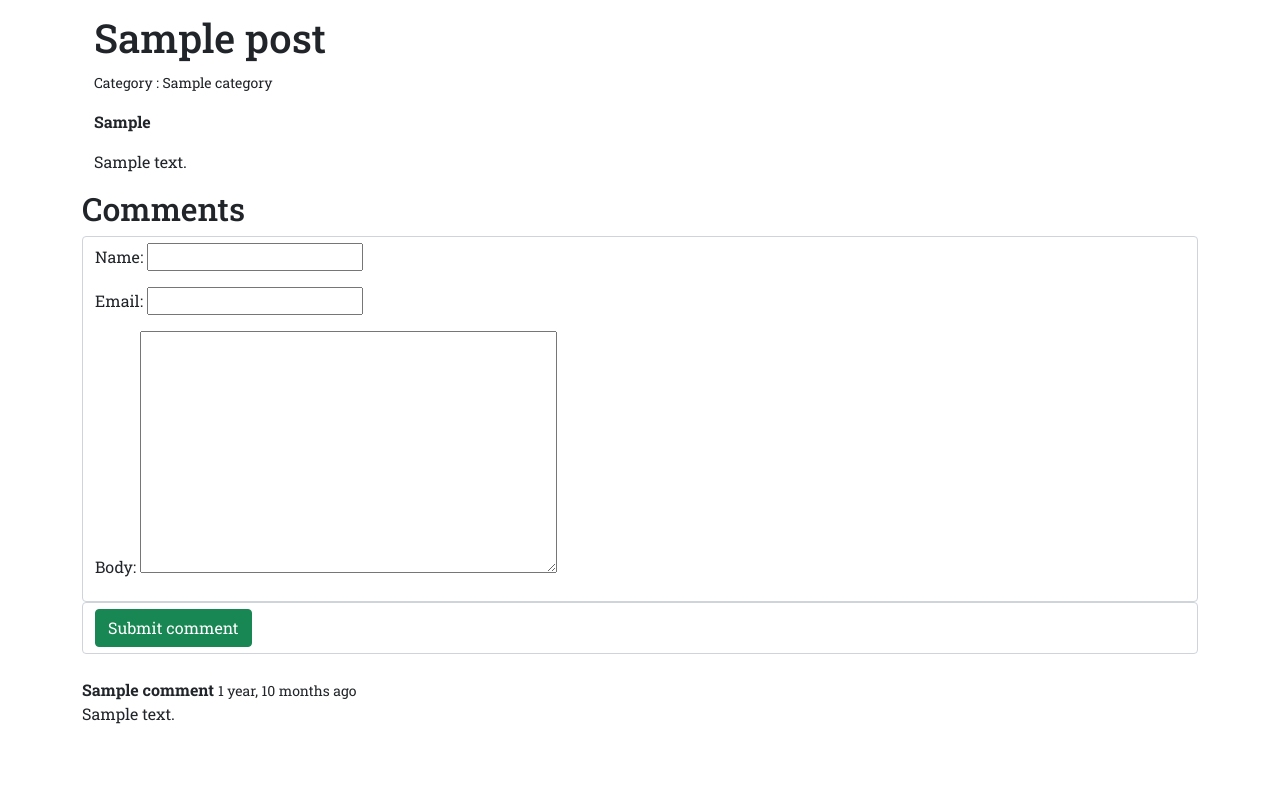
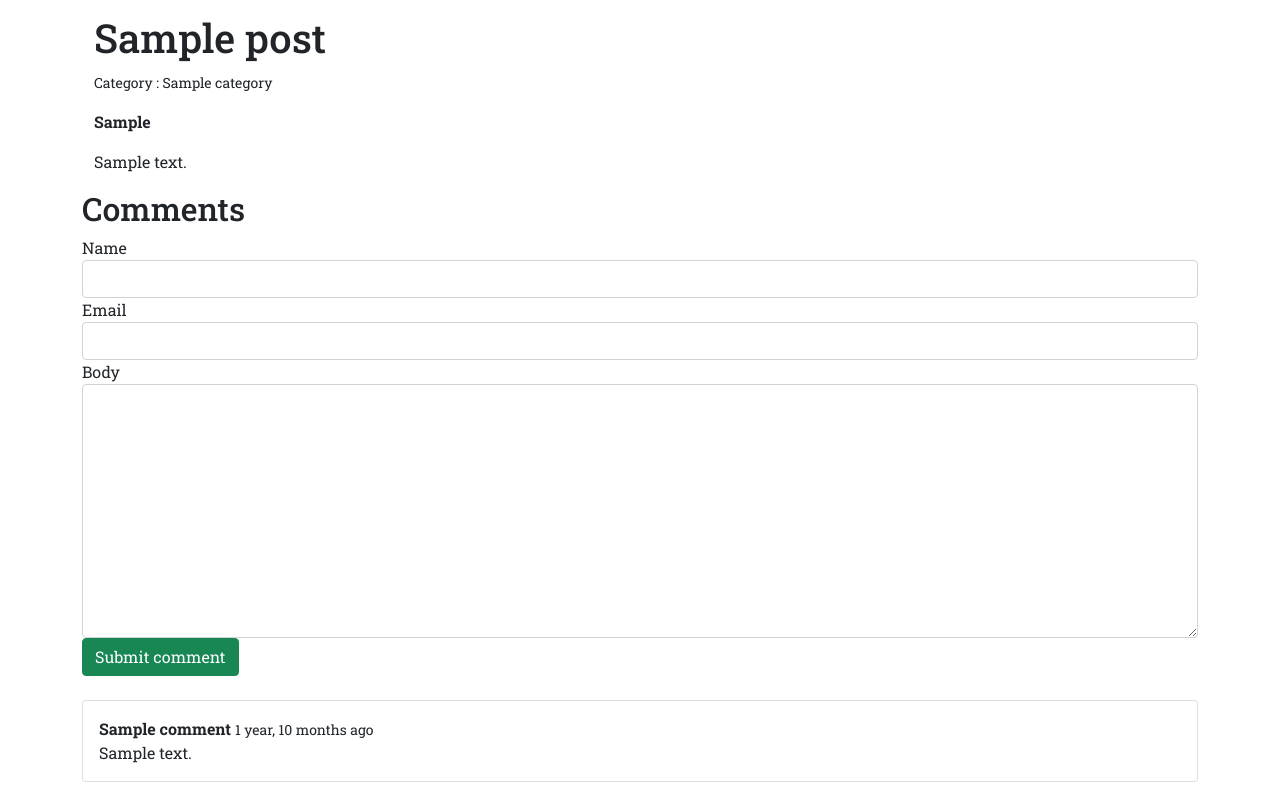
Before and after one commit to ridhotamma/tugas-blog, a Django app: a page that uses blog_project/blog/templates/blog/detail.html in a window 1280 px wide. Shown: the part 530-1336 px from the top of the page. Before the commit the page ends 1254 px from the top, so only its background shows below. Run offline with Django 3.2, Linux system fonts and the light colour scheme; tables that the repository leaves empty hold one stand-in row (values such as "Sample post"); grey boxes marked "Sample" are stand-in pictures; some libraries are stand-ins or nearby versions.

Commit message:
fix comment form, adding widget tweaks to it

```diff
--- a/blog_project/blog/templates/blog/detail.html
+++ b/blog_project/blog/templates/blog/detail.html
@@ -4,6 +4,7 @@
 
 {% block content %}
 
+    {% load widget_tweaks %}
     <div class="container mt-4" style="margin-left: auto; margin-right: auto; width: 100%;">
         {% if post.image %}
           <img src="{{ post.image.url }}" alt="image post" style="background-position: center; background-size: cover; background-repeat: no-repeat; width: 100%; height: 400px; object-fit: cover;">
@@ -22,19 +23,19 @@
     <form method="post" class="mb-4">
         {% csrf_token %}
 
-        <div class="form-control">
-        {{ form.as_p }}
-        </div>
+        {% for field in form %}
+            {{ field.label }}
+            {{ field|add_class:'form-control' }}
+        {% endfor %}
+
         <div class="form">
-            <div class="form-control">
-                <button class="btn btn-success">Submit comment</button>
-            </div>
+             <button class="btn btn-success">Submit comment</button>
         </div>
     </form>
 
     {% for comment in post.comments.all %}
-        <article class="media box">
-            <div class="media-content">
+        <article class="card my-4">
+            <div class="card-body">
                 <strong>{{ comment.name }}</strong> <small>{{ comment.created_at|timesince }} ago</small><br>
                 {{ comment.body }}
             </div>
```
